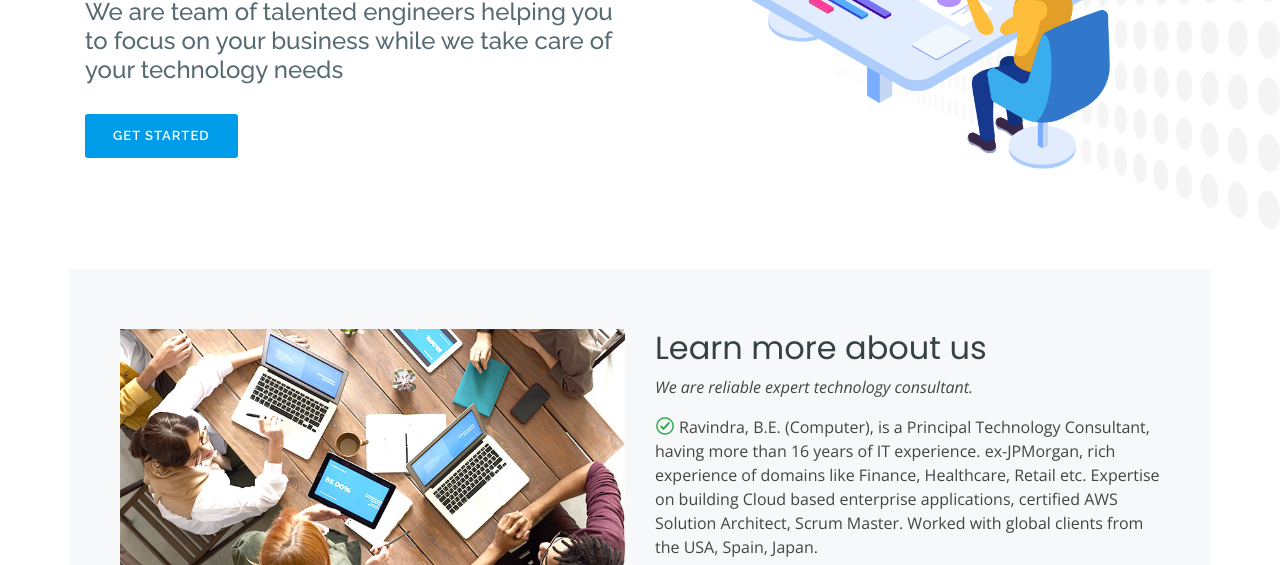
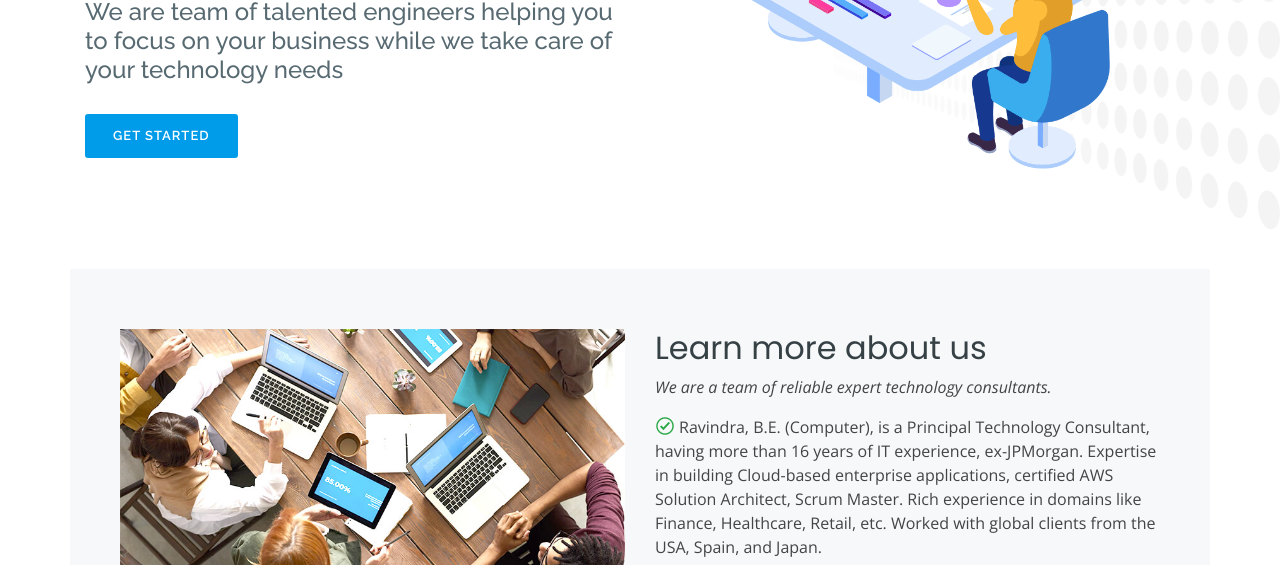
Before and after one commit to ensurainfotech/ensurainfotech.github.io, a plain HTML site: page index.html in a window 1280 px wide. Shown: the part 387-952 px from the top of the page. Drawn offline with nearby package versions, Linux system fonts and the light colour scheme.

Commit message:
updated about-us 2

```diff
--- a/index.html
+++ b/index.html
@@ -123,11 +123,13 @@
             <div class="content pt-4 pt-lg-0">
               <h3>Learn more about us</h3>
               <p class="font-italic">
-                We are reliable expert technology consultant.
+                We are a team of reliable expert technology consultants.
               </p>
               <ul>
-                <li><i class="icofont-check-circled"></i>Ravindra, B.E. (Computer), is a Principal Technology Consultant, having more than 16 years of IT experience.
-                  ex-JPMorgan, rich experience of domains like Finance, Healthcare, Retail etc. Expertise on building Cloud based enterprise applications, certified AWS Solution Architect, Scrum Master. Worked with global clients from the USA, Spain, Japan.<!-- Team of expert engineers. --></li>
+                <li><i class="icofont-check-circled"></i>Ravindra, B.E. (Computer), is a Principal Technology Consultant, having more than 16 years of IT experience, ex-JPMorgan.
+                  Expertise in building Cloud-based enterprise applications, certified AWS Solution Architect, Scrum Master.
+                  Rich experience in domains like Finance, Healthcare, Retail, etc.
+                  Worked with global clients from the USA, Spain, and Japan.<!-- Team of expert engineers. --></li>
                 <li><i class="icofont-check-circled"></i>Rakesh, MBA (Finance), expert technocrat, leading SAP FICO module and implemented multiple projects in India, USA, Philippines, Mexico, and Russia. Played lead role in cross-functional team especially in Sales & Distribution, Materials Management, Production Planning, Quality Management, Project system, HRM, Product costing and Profitability analysis.
                   Good technical knowledge with hands on experience in validations and substitutions, development of programs and reports using BAPI, OOPS concept, functional modules, BADI, debugging programs for analysis and resolving issue/error.<!-- Delivery on demand. --></li>
                 <li><i class="icofont-check-circled"></i>Rajesh, B.E. (IT), has more than 15 years of solid experience in enterprise software architecture, design and implementation, project management, delivering complex projects spanning across geographic locations, client management, ex-Torrent-Pharma.
```
